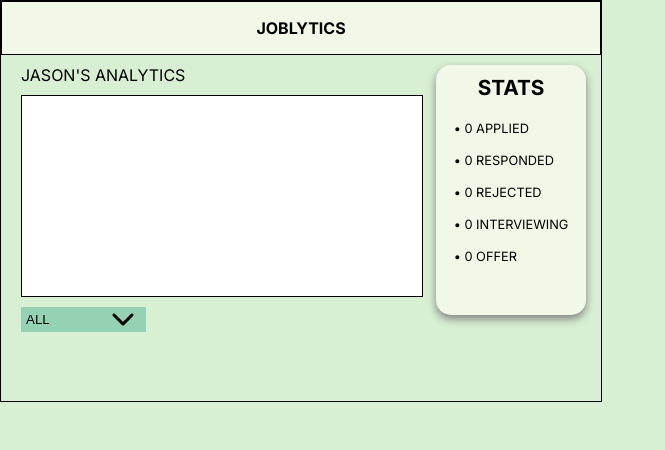
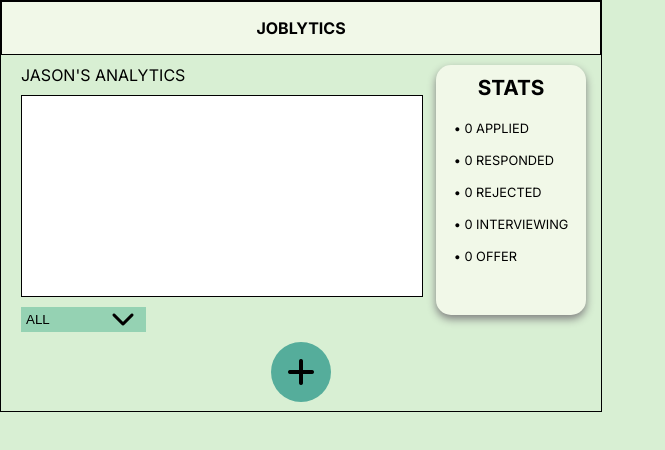
Before and after one commit to britneyhu/Joblytics, a React (Vite) app in the folder react-app/: page / in a window 1280 px wide. Shown: the top 450 px of the page, without its empty margins (0-665 px from the left). Built offline with nearby package versions, Linux system fonts and the light colour scheme.

Commit message:
added add application button

```diff
--- a/react-app/src/App.jsx
+++ b/react-app/src/App.jsx
@@ -5,6 +5,7 @@ import Header from './components/Header';
 import Graph from './components/Graph';
 import Dropdown from './components/Dropdown';
 import Stats from './components/Stats';
+import AddAppButton from './components/AddAppButton';
 
 function App() {
   const [graphOption, setGraphOption] = useState("ALL");
@@ -22,21 +23,24 @@ function App() {
     <div className="home-body">
       <Header></Header>
 
-      <div className="row">
+      <div className="row1">
 
-        <div className="col left">
+        <div className="col1">
 
           <div className="content-title">JASON'S ANALYTICS</div>
           <Graph></Graph>
           <Dropdown className="graph-dropdown" options={["ALL", "APPLIED", "RESPONDED", "REJECTED"]} currentOption={graphOption} updateOption={updateGraphOption}></Dropdown>
         </div>
 
-        <div className="col right">
+        <div className="col2">
           <Stats stats={stats}></Stats>
         </div>
 
       </div>
 
+      <div className= "row2">
+        <AddAppButton></AddAppButton>
+      </div>
     </div>
   );
 }
--- /dev/null
+++ b/react-app/src/components/AddAppButton.jsx
@@ -0,0 +1,10 @@
+function AddAppButton(){
+
+    return(
+        <button className="add-app-button">
+            <i className="plus-sign fa-solid fa-plus"></i>
+        </button>
+    );
+}
+
+export default AddAppButton;
--- a/react-app/src/styles/global.css
+++ b/react-app/src/styles/global.css
@@ -6,6 +6,7 @@ body {
 
     margin: 0;
     padding: 0;
+    padding-bottom: 10px;
     border: 0.1rem solid black;
 
     font-size: 4px;
@@ -26,17 +27,18 @@ body {
     justify-content: center;
 }
 
-.home-body .row {
+.home-body .row1 {
     margin-top: 10px;
     margin-left: 20px;
     margin-right: 20px;
+    margin-bottom: 10px;
 
     display: flex;
     flex-direction: row;
     gap: 13px;
 }
 
-.home-body .col.left {
+.home-body .col1 {
     display: flex;
     flex-direction: column;
     gap: 10px;
@@ -134,3 +136,25 @@ body {
 
     font-size: 0.8rem;
 }
+
+.add-app-button {
+    background: #55AD9B;
+
+    width: 60px;
+    height: 60px;
+
+    border: none;
+    border-radius: 100px;
+}
+
+.plus-sign {
+    font-size: 2rem;
+}
+
+.row2 {
+    margin-bottom: 10px;
+
+    display: flex;
+    justify-content: center;
+
+}
```
Also changed, not shown: 5 other files (tests, documents, lock files or other folders).
